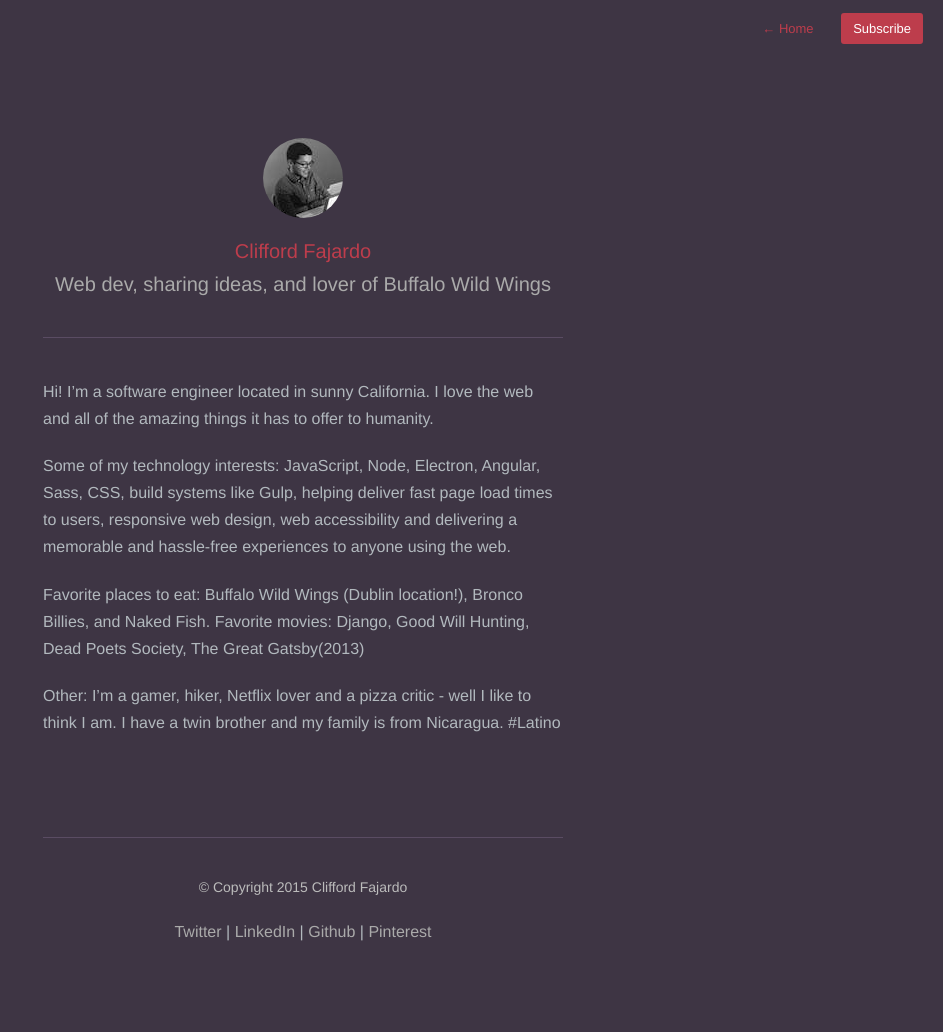
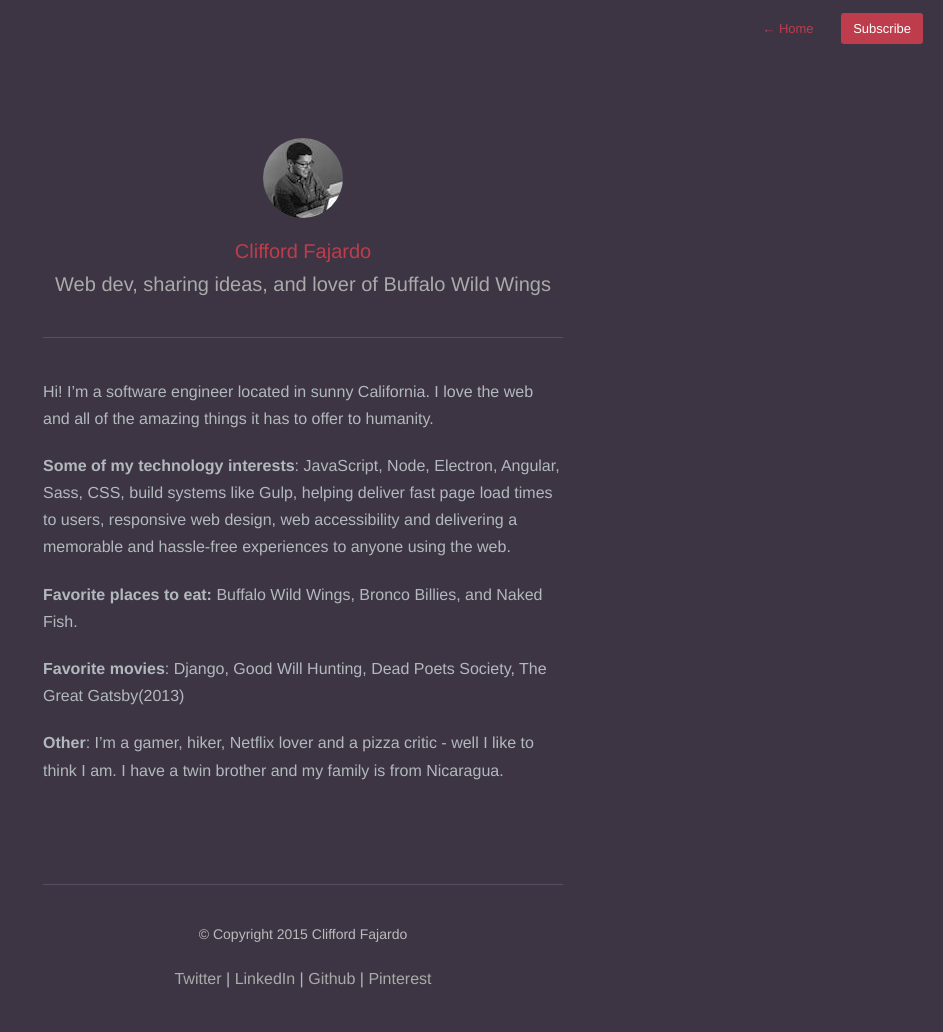
Before and after one commit to JosephSun/cliffordfajardo.github.io, a Jekyll site: the page built from about.md, in a window 1280 px wide. Shown: the whole page, without its empty margins (337-1280 px from the left). Built offline with Jekyll 4.4.1, drawn with Linux system fonts in a browser that asks for light colours; nearby versions of some CDN libraries; Markdown is read by kramdown in place of the engine named in the settings; before the commit the page ends 985 px from its top, so only the background shows below that.

Commit message:
update about me

```diff
--- a/about.md
+++ b/about.md
@@ -7,12 +7,16 @@
 Hi! I'm a software engineer located in sunny California. I love the web and all of the amazing things
 it has to offer to humanity.
 
-Some of my technology interests: JavaScript, Node, Electron, Angular, Sass, CSS, build systems like Gulp, helping deliver fast page load times to users, responsive web design, web accessibility and delivering a memorable and hassle-free experiences to anyone using the web.
+**Some of my technology interests**:
+JavaScript, Node, Electron, Angular, Sass, CSS, build systems like Gulp, helping deliver fast page load times to users, responsive web design, web accessibility and delivering a memorable and hassle-free experiences to anyone using the web.
 
-Favorite places to eat: Buffalo Wild Wings (Dublin location!), Bronco Billies, and Naked Fish.
-Favorite movies: Django, Good Will Hunting, Dead Poets Society, The Great Gatsby(2013)
+**Favorite places to eat:**
+Buffalo Wild Wings, Bronco Billies, and Naked Fish.
 
-Other: I'm a gamer, hiker, Netflix lover and a pizza critic - well I like to think I am.
-I have a twin brother and my family is from Nicaragua. #Latino
+**Favorite movies**: Django, Good Will Hunting, Dead Poets Society, The Great Gatsby(2013)
+
+**Other**:
+I'm a gamer, hiker, Netflix lover and a pizza critic - well I like to think I am. I have a twin brother and my family is from Nicaragua.
+
 
 {% include footer.html %}
```
Also changed, not shown: _posts/2015-11-27-time-complexity-explained.md (+6 -5 lines).
